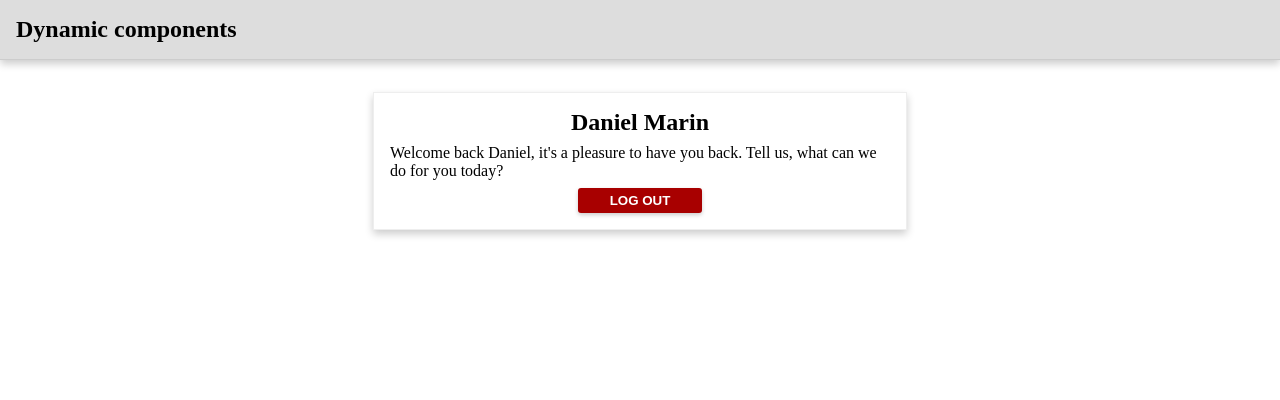
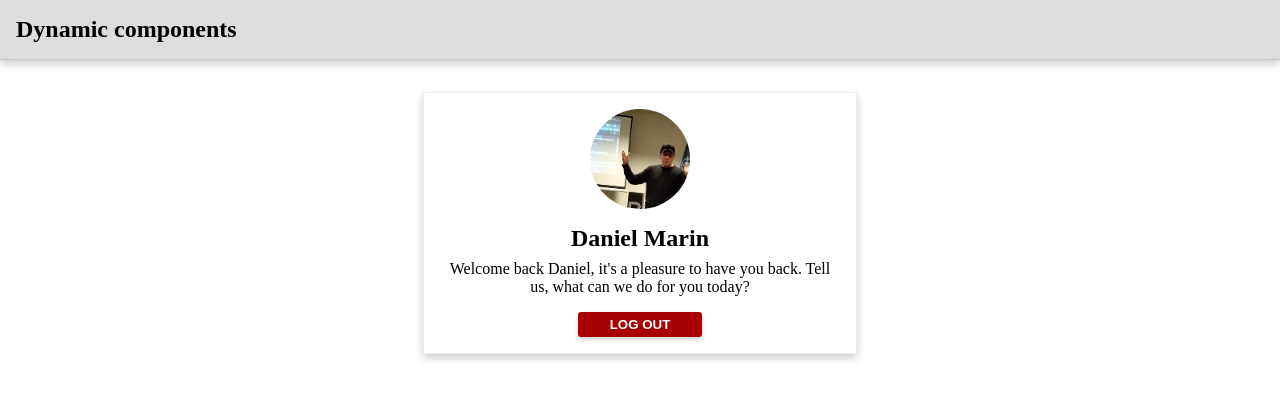
Before and after one commit to danmt/dynamic-component-loader, an Angular app: page / in a window 1280 px wide. Both pictures are taken after a click on the button "LOG IN". Shown: the top 400 px of the page. Built offline with nearby package versions, Linux system fonts and the light colour scheme.

Commit message:
finishing client profile

```diff
--- a/src/app/profile/client-profile/client-profile.component.html
+++ b/src/app/profile/client-profile/client-profile.component.html
@@ -1,4 +1,8 @@
 <section class="card">
+  <figure class="card__avatar">
+    <img src="assets/images/profile.png" />
+  </figure>
+
   <h2 class="card__title">Daniel Marin</h2>
 
   <p class="card__subtitle">
--- a/src/app/profile/client-profile/client-profile.component.scss
+++ b/src/app/profile/client-profile/client-profile.component.scss
@@ -1,16 +1,35 @@
+$card-width: 400px;
+$avatar-width: 100px;
+$container-margin: 20px;
+
 .card {
   box-shadow: 0 4px 8px 0 rgba(0, 0, 0, 0.2);
   border: 1px solid #eee;
-  max-width: 500px;
+  width: $card-width;
   padding: 1rem;
 
+  &__avatar {
+    height: $avatar-width;
+    width: $avatar-width;
+    margin: 0 auto;
+    border-radius: 50%;
+    overflow: hidden;
+
+    img {
+      width: 100%;
+      height: 100%;
+      object-fit: cover;
+    }
+  }
+
   &__title {
-    margin: 0 0 0.5rem 0;
+    margin: 1rem 0 0.5rem 0;
     text-align: center;
   }
 
   &__subtitle {
-    margin: 0 0 0.5rem 0;
+    margin: 0 0 1rem 0;
+    text-align: center;
   }
 
   &__toolbar {
--- a/src/app/profile/guest-profile/guest-profile.component.scss
+++ b/src/app/profile/guest-profile/guest-profile.component.scss
@@ -1,9 +1,13 @@
+$card-width: 400px;
+$avatar-width: 80px;
+$container-margin: 20px;
+
 .card {
   display: flex;
 
   box-shadow: 0 4px 8px 0 rgba(0, 0, 0, 0.2);
   border: 1px solid #eee;
-  max-width: 400px;
+  width: $card-width;
   padding: 1rem;
 
   &__title {
@@ -30,13 +34,13 @@
 }
 
 .container {
-  width: 280px;
-  margin: 0 20px;
+  width: $card-width - $avatar-width - $container-margin;
+  margin: 0 $container-margin;
 }
 
 .guest-avatar {
   height: 80px;
-  width: 80px;
+  width: $avatar-width;
   border: 2px solid #bbb;
   background: #666;
   position: relative;
```
Also changed, not shown: src/assets/images/profile.png (added).
